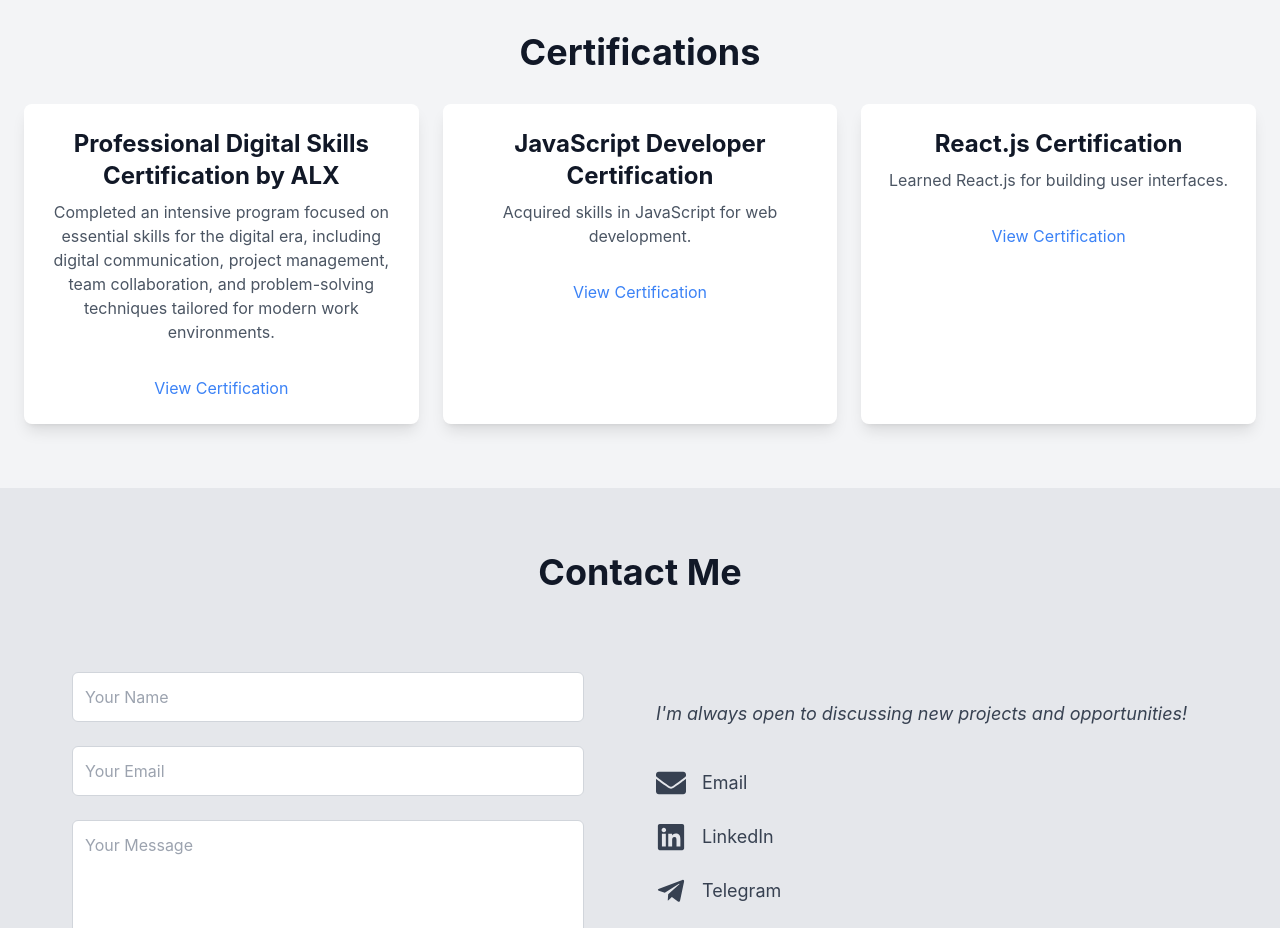
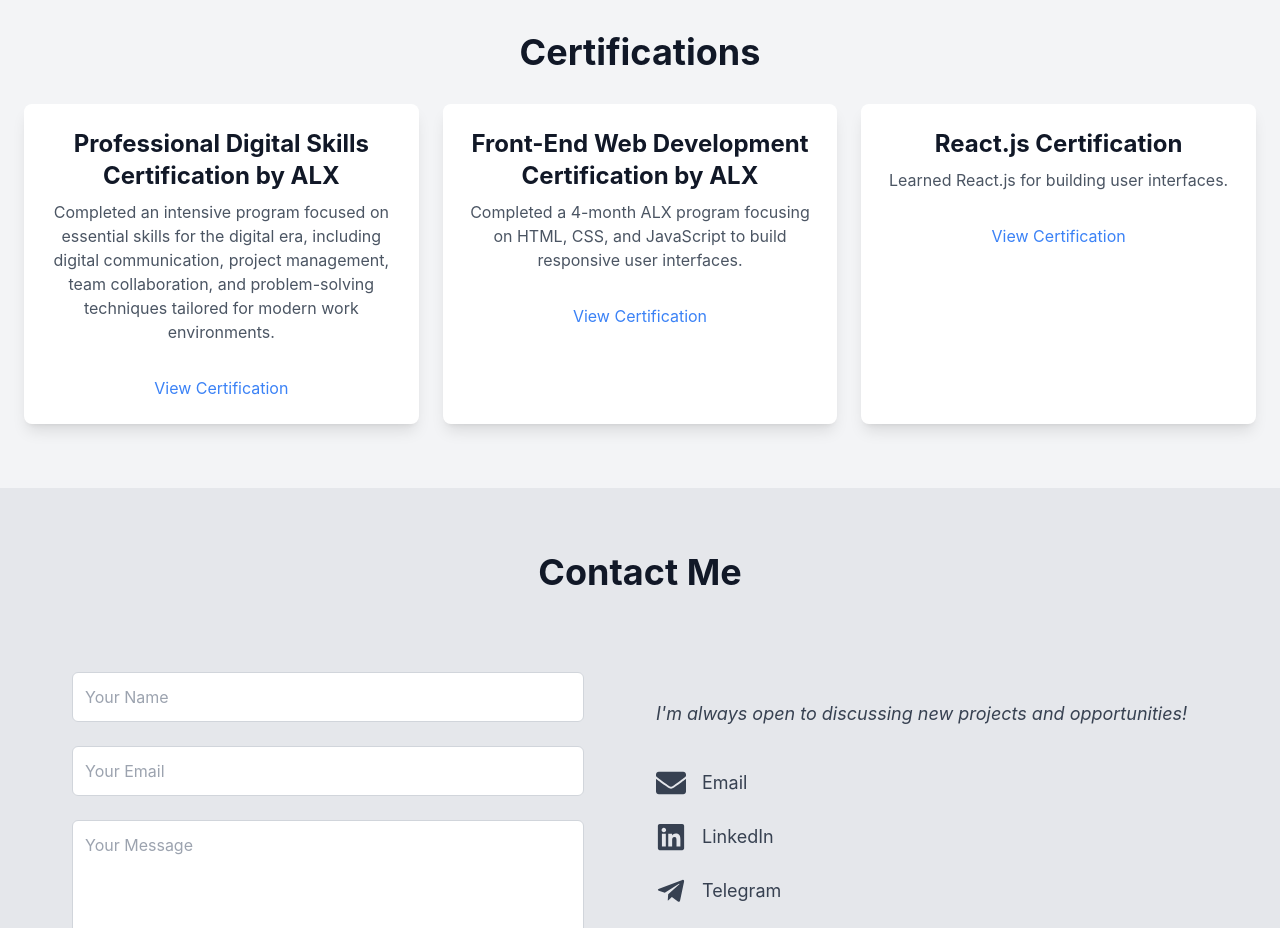
Before and after one commit to yousseffjel/portfolio, a React (Create React App) app: page / in a window 1280 px wide. Shown: the part 4280-5208 px from the top of the page. Built offline with nearby package versions, Linux system fonts and the light colour scheme.

Commit message:
add description for the certification

```diff
--- a/src/components/Certifications.jsx
+++ b/src/components/Certifications.jsx
@@ -12,8 +12,8 @@ const certificationsData = [
     image: cert1,
   },
   {
-    title: "JavaScript Developer Certification",
-    description: "Acquired skills in JavaScript for web development.",
+    title: "Front-End Web Development Certification by ALX",
+    description: "Completed a 4-month ALX program focusing on HTML, CSS, and JavaScript to build responsive user interfaces.",
     image: cert2,
   },
   {
```
